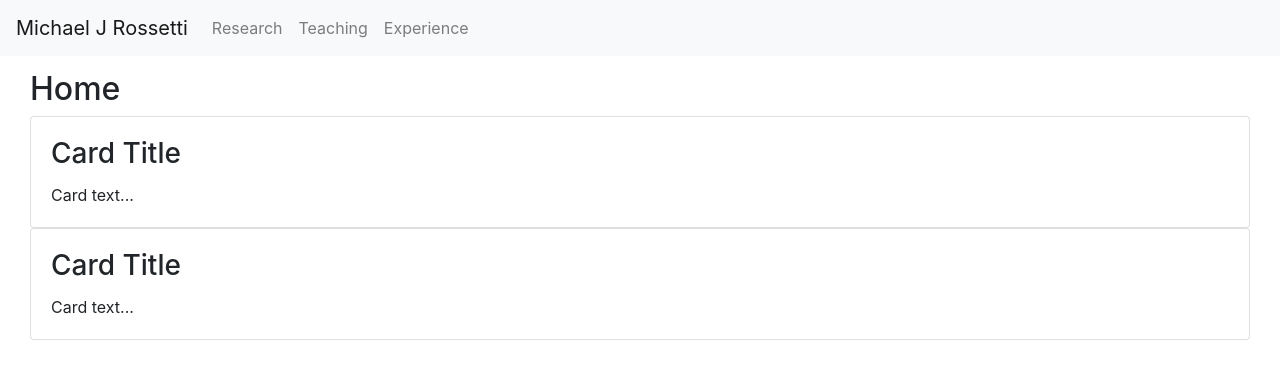
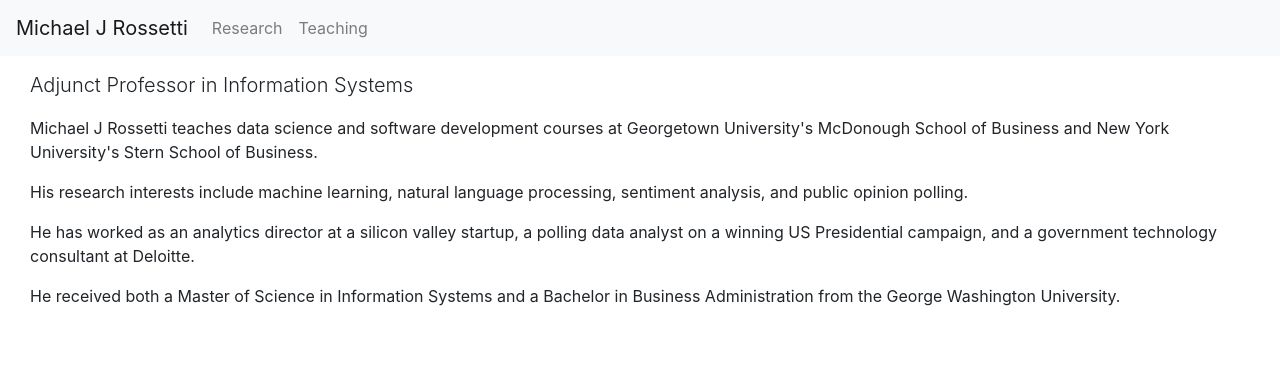
Before and after one commit to prof-rossetti/prof-rossetti-web-react, a React (Create React App) app: page / in a window 1280 px wide. Shown: the top 378 px of the page. Built offline with nearby package versions, Linux system fonts and the light colour scheme.

Commit message:
Homepage Bio

```diff
--- a/public/index.html
+++ b/public/index.html
@@ -20,8 +20,8 @@
       work correctly both with client-side routing and a non-root public URL.
       Learn how to configure a non-root public URL by running `npm run build`.
     -->
-    <title>Michael J Rossetti</title>
-    <meta name="description" content="Michael J Rossetti | Adjunct professor in Information Systems."/>
+    <title>Michael J Rossetti | Adjunct Professor of Information Systems</title>
+    <meta name="description" content="Michael J Rossetti | Adjunct Professor of Information Systems | Research | Teaching"/>
   </head>
   <body>
     <noscript>You need to enable JavaScript to run this app.</noscript>
--- a/src/App.js
+++ b/src/App.js
@@ -1,14 +1,14 @@
 
 import React from 'react'
-import { BrowserRouter as Router, Switch, Route, NavLink} from 'react-router-dom'
+import { BrowserRouter as Router, Switch, Route} from 'react-router-dom'  // NavLink
 //import ReactGA from 'react-ga'
 //import {groupBy, values} from "lodash"
 
 import Navbar from 'react-bootstrap/Navbar'
 import Nav from 'react-bootstrap/Nav'
 import Container from 'react-bootstrap/Container'
-import Row from 'react-bootstrap/Row'
-import Col from 'react-bootstrap/Col'
+//import Row from 'react-bootstrap/Row'
+//import Col from 'react-bootstrap/Col'
 //import Card from 'react-bootstrap/Card'
 
 import 'bootstrap/dist/css/bootstrap.min.css'
@@ -17,7 +17,7 @@
 import Home from './Home'
 import Research from './Research'
 import Teaching from './Teaching'
-import Experience from './Experience'
+//import Experience from './Experience'
 
 //ReactGA.initialize(process.env.REACT_APP_GA_TRACKER_ID, {debug: true})
 
@@ -42,13 +42,12 @@
         <Router>
             <div className="app">
                 <Navbar fixed="top" bg="light" expand="lg">
-                    <Navbar.Brand href="#home">Michael J Rossetti</Navbar.Brand>
+                    <Navbar.Brand href="/">Michael J Rossetti</Navbar.Brand>
                     <Navbar.Toggle aria-controls="basic-navbar-nav" />
                     <Navbar.Collapse id="basic-navbar-nav">
                         <Nav className="mr-auto">
                             <Nav.Link href="/research">Research</Nav.Link>
                             <Nav.Link href="/teaching">Teaching</Nav.Link>
-                            <Nav.Link href="/experience">Experience</Nav.Link>
                         </Nav>
                     </Navbar.Collapse>
                 </Navbar>
@@ -58,7 +57,6 @@
                         <Route path="/" exact component={Home} />
                         <Route path="/research" component={Research} />
                         <Route path="/teaching" component={Teaching} />
-                        <Route path="/experience" component={Experience} />
                     </Switch>
                 </Container>
             </div>
--- a/src/Home.js
+++ b/src/Home.js
@@ -3,32 +3,37 @@
 import Container from 'react-bootstrap/Container'
 //import Row from 'react-bootstrap/Row'
 //import Col from 'react-bootstrap/Col'
-import Card from 'react-bootstrap/Card'
+//import Card from 'react-bootstrap/Card'
 
 export default function Home() {
 
     return (
         <Container fluid>
-            <h2>Home</h2>
+            <p className="lead">
+                Adjunct Professor in Information Systems
+            </p>
 
-            <Card>
-                <Card.Body>
-                    <Card.Title><h3>Card Title</h3></Card.Title>
-                    <Card.Text>
-                        Card text...
-                    </Card.Text>
-                </Card.Body>
-            </Card>
+            <p>
+                Michael J Rossetti teaches data science and software development courses
+                {" "}at Georgetown University's McDonough School of Business
+                {" "}and New York University's Stern School of Business.
+            </p>
 
-            <Card>
-                <Card.Body>
-                    <Card.Title><h3>Card Title</h3></Card.Title>
-                    <Card.Text>
-                        Card text...
-                    </Card.Text>
-                </Card.Body>
-            </Card>
+            <p>
+                His research interests include machine learning, natural language processing, sentiment analysis, and public opinion polling.
+            </p>
 
+            <p>
+                He has worked as
+                {" "} an analytics director at a silicon valley startup,
+                {" "} a polling data analyst on a winning US Presidential campaign,
+                {" "} and a government technology consultant at Deloitte.
+            </p>
+
+            <p>
+                He received both a Master of Science in Information Systems and a Bachelor in Business Administration
+                {" "}from the George Washington University.
+            </p>
         </Container>
     )
 }
```
